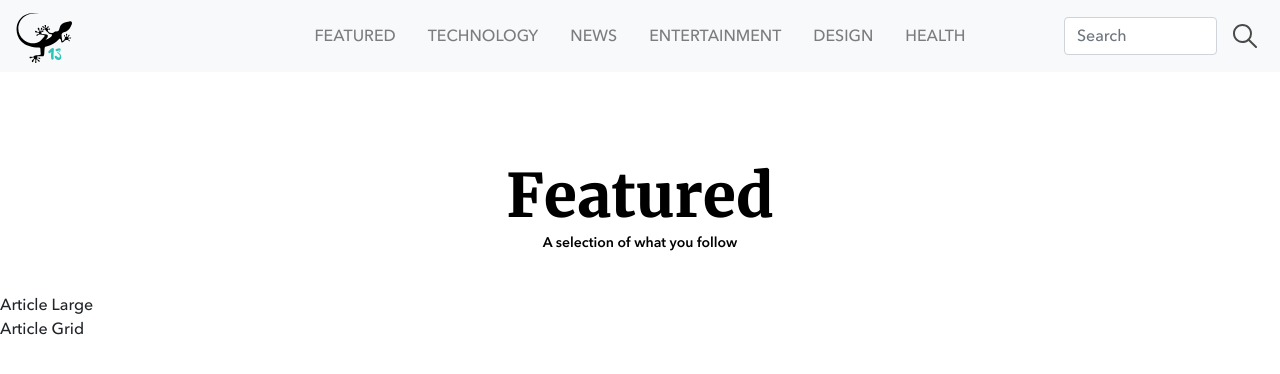
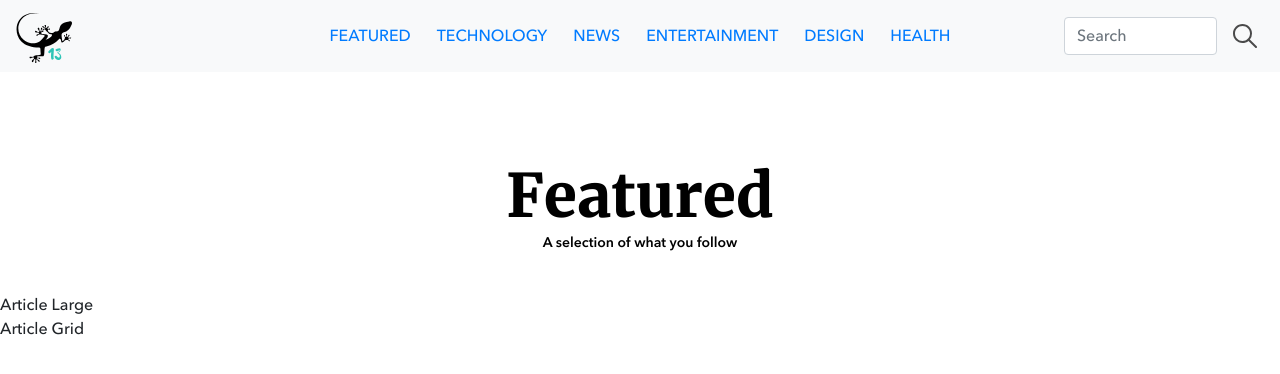
Before and after one commit to chingu-voyages/v8-geckos-team-13, a React (Create React App) app: page / in a window 1280 px wide. Shown: the top 374 px of the page. Built offline with nearby package versions, Linux system fonts and the light colour scheme.

Commit message:
Ft: Change links to buttons

```diff
--- a/src/Components/TopBar/TopBarMenu.js
+++ b/src/Components/TopBar/TopBarMenu.js
@@ -1,10 +1,10 @@
 import React, { Component } from 'react';
-import { Nav } from 'react-bootstrap';
+import { Nav, Button } from 'react-bootstrap';
 
 export default class extends Component {
     render(){
       const MenuList = (list) => list.map( (x, i) =>
-          <Nav.Link key = {i} href={x}>{x}</Nav.Link>
+          <Button variant = "link" key = {i}>{x}</Button>
       );
         return(
             <Nav className = "mr-auto ml-auto flex-wrap menu-bar">
```
